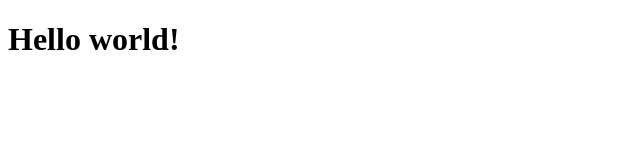
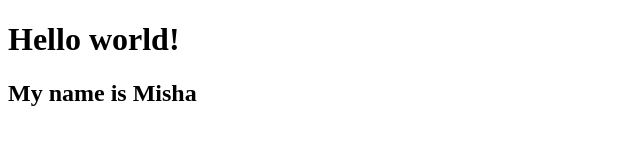
Before and after one commit to SharkSkeleton/Lab_01, a plain HTML site: page index.html in a window 1280 px wide. Shown: the whole page, without its empty margins (0-640 px from the left). Drawn offline with Linux system fonts and the light colour scheme.

Commit message:
add text

```diff
--- a/index.html
+++ b/index.html
@@ -8,6 +8,7 @@
 </head>
 <body>
     <h1>Hello world!</h1>
+    <h2>My name is Misha</h2>
 
 </body>
 </html>
```
